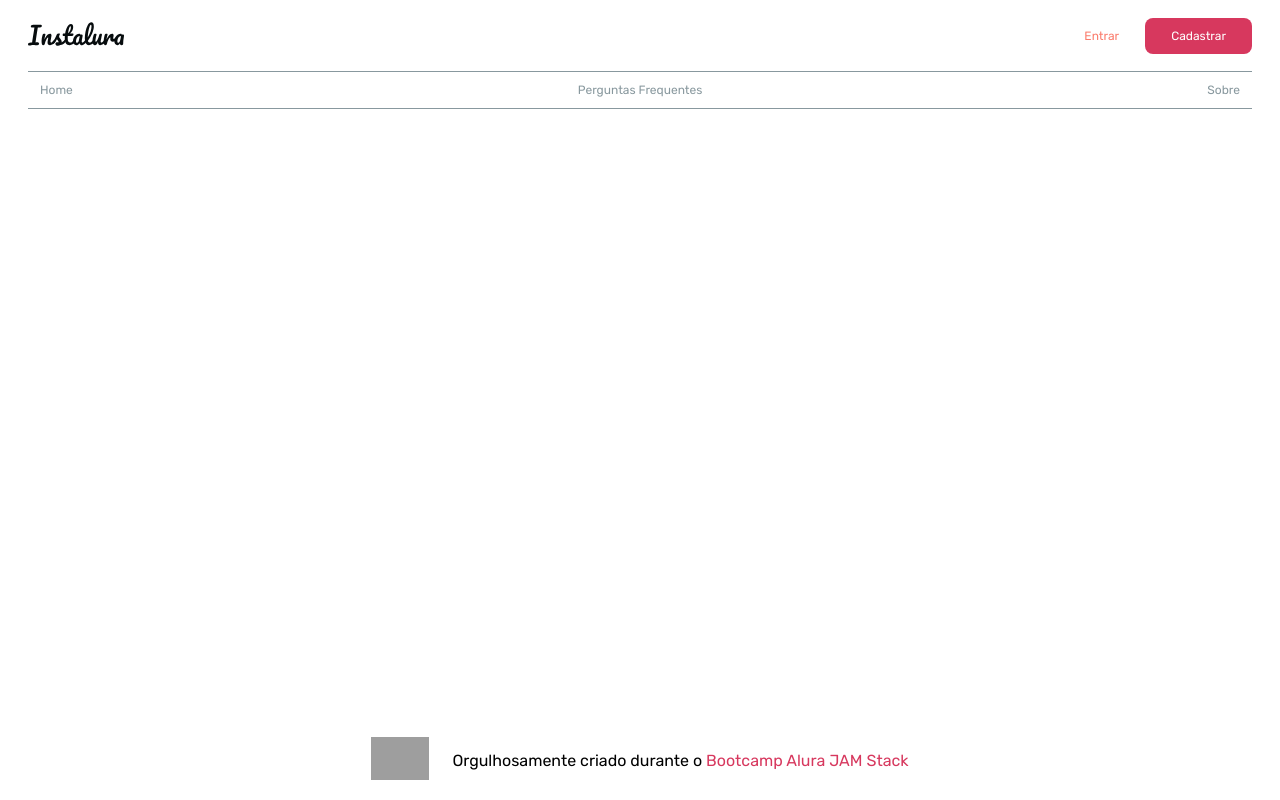
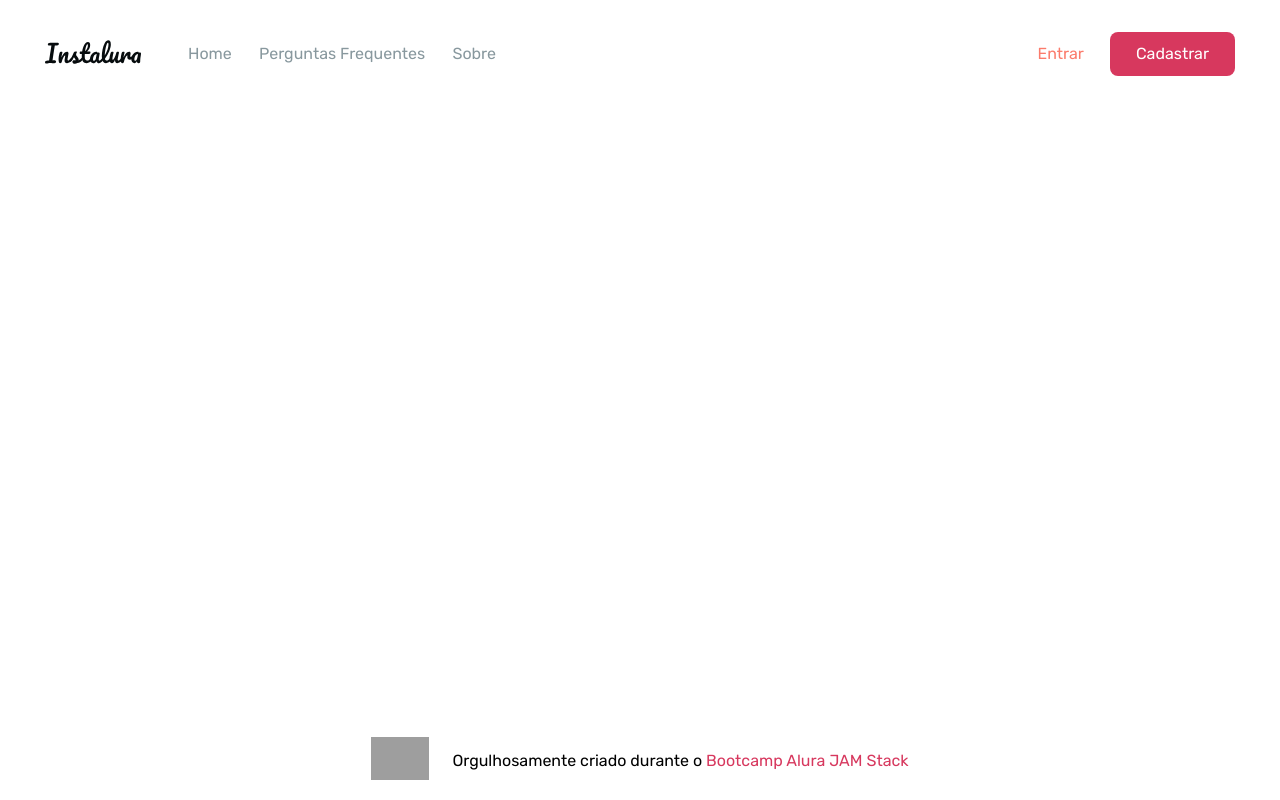
Before and after one commit to raphaelpc/instalura-base, a Next.js app: page / in a window 1280 px wide. Built offline with nearby package versions, Linux system fonts and the light colour scheme; grey boxes are pictures that could not be loaded.

Commit message:
Final da aula 06.

```diff
--- a/src/components/commons/Button.tsx
+++ b/src/components/commons/Button.tsx
@@ -1,6 +1,7 @@
 import styled, { css } from 'styled-components';
 import { get } from 'lodash';
 import { TextStyleVariants } from '../foundation/Text'
+import { breakpointsMedia } from '../../theme/utils/breakpointsMedia';
 
 interface ButtonProps {
     variant: string;
@@ -34,4 +35,13 @@ export const Button = styled.button<ButtonProps>`
     &:focus {
         opacity: .5;
     }
+
+    ${breakpointsMedia({
+        xs: css`
+            ${TextStyleVariants.smallestException}
+        `,
+        md: css`
+            ${TextStyleVariants.paragraph1}
+        `,
+    })}
 `;
--- a/src/components/commons/Menu.tsx
+++ b/src/components/commons/Menu.tsx
@@ -1,7 +1,8 @@
-import styled from 'styled-components';
+import styled, { css } from 'styled-components';
 import { Button } from './Button';
-import { Logo } from '../../theme/Logo';
-import Text from '../foundation/Text';
+import { Logo } from '../../theme/utils/Logo';
+import Text, { TextStyleVariants } from '../foundation/Text';
+import { breakpointsMedia } from '../../theme/utils/breakpointsMedia';
 
 const MenuWrapper = styled.nav`
     font-family: ${props => props.theme.fontFamily};
@@ -15,12 +16,39 @@ const MenuWrapper = styled.nav`
     padding-left: 28px;
     padding-right: 28px;
 
+    ${breakpointsMedia({
+        md: css`
+            justify-content: flex-start;
+            margin-top: 32px;
+            margin-left: auto;
+            margin-right: auto;
+            width: 100%;
+            padding: 0 16px;
+            max-width: 768px;
+        `,
+        lg: css`
+            max-width: 1160px;
+        `,
+        xl: css`
+            max-width: 1222px;
+        `,
+    })}
+
     div {
         padding: 0;
         margin: 0;
 
         &.left {
             order: 1;
+
+            ${breakpointsMedia({
+                md: css`
+                    width: 131px;
+                    height: 28px;
+                    order: initial;
+                    padding-right: 16px;
+                `,
+            })}
         }
 
         &.central {
@@ -37,12 +65,33 @@ const MenuWrapper = styled.nav`
             border-bottom: 1px solid #88989E;
             padding: 12px;
 
+            ${breakpointsMedia({
+                md: css`
+                    max-width: 332px;
+                    flex: 1;
+                    order: initial;
+                    border: none;
+                    margin: 0;
+                    padding-top: 0;
+                    padding-bottom: 0;
+                `,
+            })}
+
             a {
                 text-align: center;
                 display: block;
                 text-decoration: none;
                 color: #88989E;
                 transition: 200ms ease-in-out;
+
+                ${breakpointsMedia({
+                    xs: css`
+                        ${TextStyleVariants.smallestException}
+                    `,
+                    md: css`
+                        ${TextStyleVariants.paragraph1}
+                    `,
+                })}
 
                 &:hover,
                 &:focus {
@@ -58,6 +107,14 @@ const MenuWrapper = styled.nav`
 
             display: flex;
             justify-content: flex-end;
+            padding: 0;
+            margin: 0;
+
+            ${breakpointsMedia({
+                md: css`
+                    order: initial;
+                `,
+            })}
         }
     }
 `;
@@ -79,7 +136,7 @@ const links = [
 
 export function Menu() {
 
-    return (
+    return(
         <MenuWrapper>
             <div className="left">
                 <Logo />
@@ -92,7 +149,7 @@ export function Menu() {
                             {/* <a href={link.url}>
                                 {link.texto}
                             </a> */}
-                            <Text variant="smallestException" tag="a" href={link.url}>
+                            <Text tag="a" href={link.url}>
                                 {link.texto}
                             </Text>
                         </li>
@@ -109,6 +166,6 @@ export function Menu() {
         Cadastrar
                 </Button>
             </div>
-        </MenuWrapper>
+        </MenuWrapper >
     )
 }
--- a/src/pages/_app.tsx
+++ b/src/pages/_app.tsx
@@ -1,7 +1,7 @@
 import { AppProps } from 'next/app';
 import { ThemeProvider } from 'styled-components';
 import theme from '../theme';
-import { GlobalStyle } from '../theme/GlobalStyle';
+import { GlobalStyle } from '../theme/utils/GlobalStyle';
 
 export default function App({ Component, pageProps }: AppProps) {
     return (
--- /dev/null
+++ b/src/theme/breakpoints.ts
@@ -0,0 +1,9 @@
+import { Breakpoints } from 'styled-components';
+
+export const breakpoints: Breakpoints = {
+    xs: 0,
+    sm: 480,
+    md: 768,
+    lg: 992,
+    xl: 1200,
+}
--- /dev/null
+++ b/src/theme/colors.ts
@@ -0,0 +1,42 @@
+import { Colors } from 'styled-components';
+
+export const colors: Colors = {
+    background: {
+        light: {
+            color: '#FFFFFF',
+        },
+        main: {
+            color: '#F2F2F2',
+        },
+    },
+    borders: {
+        main: {
+            color: '#F1F1F1',
+        },
+    },
+    primary: {
+        main: {
+            color: '#D7385E',
+            contrastText: '#fff',
+        },
+    },
+    secondary: {
+        main: {
+            color: '#FB7B6B',
+            contrastText: '#fff',
+        },
+    },
+    tertiary: {
+        main: {
+            color: '#070C0E',
+            contrastText: '#fff',
+        },
+        light: {
+            color: '#88989E',
+            contrastText: '#fff',
+        },
+    },
+    modes: {
+        dark: {},
+    },
+}
--- a/src/theme/index.ts
+++ b/src/theme/index.ts
@@ -1,48 +1,12 @@
 import { DefaultTheme } from 'styled-components';
+import { breakpoints } from './breakpoints';
+import { colors } from './colors';
 import { typographyVariants } from './typographyVariants';
 
 const myTheme: DefaultTheme = {
-    colors: {
-        background: {
-            light: {
-                color: '#FFFFFF',
-            },
-            main: {
-                color: '#F2F2F2',
-            },
-        },
-        borders: {
-            main: {
-                color: '#F1F1F1',
-            },
-        },
-        primary: {
-            main: {
-                color: '#D7385E',
-                contrastText: '#fff',
-            },
-        },
-        secondary: {
-            main: {
-                color: '#FB7B6B',
-                contrastText: '#fff',
-            },
-        },
-        tertiary: {
-            main: {
-                color: '#070C0E',
-                contrastText: '#fff',
-            },
-            light: {
-                color: '#88989E',
-                contrastText: '#fff',
-            },
-        },
-        modes: {
-            dark: {},
-        },
-    },
+    colors,
     typographyVariants,
+    breakpoints,
     borderRadius: '8px',
     fontFamily: '\'Rubik\', sans-serif',
     transition: '200ms ease-in-out',
--- /dev/null
+++ b/src/theme/utils/breakpointsMedia.ts
@@ -0,0 +1,20 @@
+import { css, FlattenInterpolation } from 'styled-components';
+import { breakpoints } from '../breakpoints';
+
+interface CssByBreakpoints {
+    xs?: FlattenInterpolation<any>;
+    sm?: FlattenInterpolation<any>;
+    md?: FlattenInterpolation<any>;
+    lg?: FlattenInterpolation<any>;
+    xl?: FlattenInterpolation<any>;
+}
+
+export function breakpointsMedia(cssByBreakpoints: CssByBreakpoints) {
+
+    const breakpointsNames = Object.keys(cssByBreakpoints);
+    return breakpointsNames.map(breakpointName => css`
+        @media screen and (min-width: ${breakpoints[breakpointName]}px) {
+            ${cssByBreakpoints[breakpointName]}
+        }
+    `);
+}
```
Also changed, not shown: styled.d.ts (+21 -10 lines), src/theme/utils/GlobalStyle.tsx (renamed from src/theme/GlobalStyle.tsx), src/theme/utils/Logo.tsx (renamed from src/theme/Logo.tsx). Lines whose indentation alone changed are shown as unchanged.
